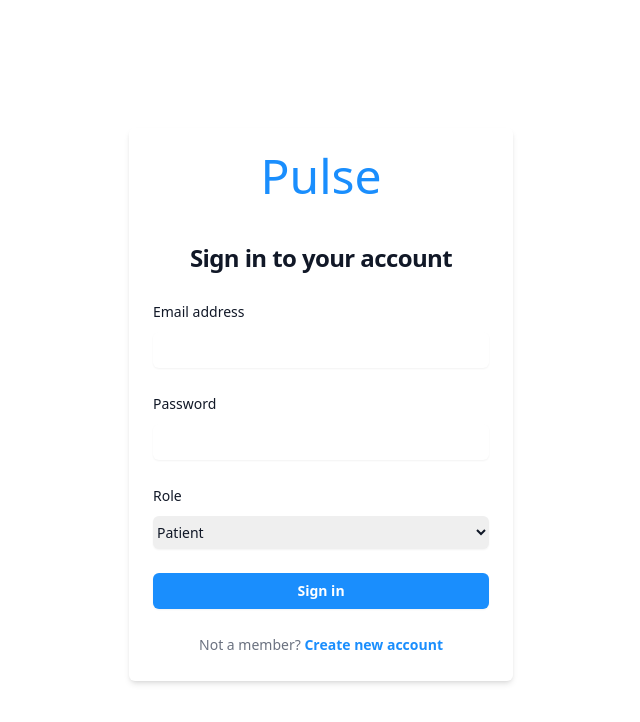
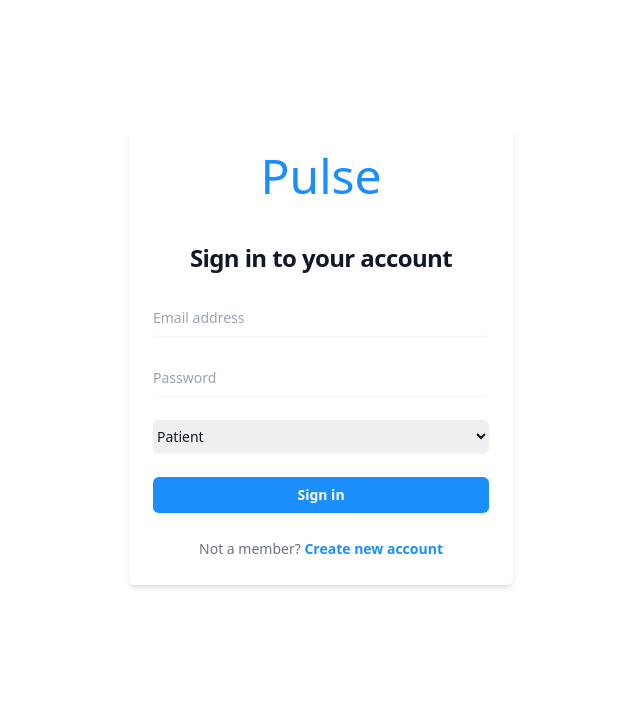
Before and after one commit to fadymohsen/CardioMaticClinic, a React (Create React App) app: page / in a window 1280 px wide. Shown: the top 722 px of the page, without its empty margins (319-959 px from the left). Built offline with nearby package versions, Linux system fonts and the light colour scheme.

Commit message:
Add files via upload

```diff
--- a/src/Pages/Login.js
+++ b/src/Pages/Login.js
@@ -59,56 +59,34 @@ export default function Login() {
 
           <form className="mt-6 space-y-6" onSubmit={handleSubmit}>
             <div>
-              <label
-                htmlFor="email"
-                className="block text-sm font-medium leading-6 text-gray-900"
-              >
-                Email address
-              </label>
-              <div className="mt-2">
               <input
                 id="email"
                 name="email"
                 type="email"
                 autoComplete="email"
                 required
+                placeholder="Email address"
                 value={email}
                 onChange={(e) => setEmail(e.target.value)}
                 className="block w-full rounded-md outline-none border-0 py-1.5 text-gray-900 shadow-sm focus:ring-2 focus:ring-inset focus:ring-primary sm:text-sm sm:leading-6"
               />
             </div>
-            </div>
 
             <div>
-              <div className="flex items-center justify-between">
-                <label
-                  htmlFor="password"
-                  className="block text-sm font-medium leading-6 text-gray-900 "
-                >
-                  Password
-                </label>
-              </div>
-              <div className="mt-2">
               <input
                 id="password"
                 name="password"
                 type="password"
                 autoComplete="current-password"
                 required
+                placeholder="Password"
                 value={password}
                 onChange={(e) => setPassword(e.target.value)}
-                  className=" block w-full rounded-md outline-none border-0 py-1.5 text-gray-900 shadow-sm focus:ring-2 focus:ring-inset focus:ring-primary sm:text-sm sm:leading-6"
+                className="block w-full rounded-md outline-none border-0 py-1.5 text-gray-900 shadow-sm focus:ring-2 focus:ring-inset focus:ring-primary sm:text-sm sm:leading-6"
               />
-              </div>
             </div>
 
             <div>
-              <label
-                htmlFor="role"
-                className="block text-sm font-medium leading-6 text-gray-900"
-              >
-                Role
-              </label>
               <select
                 id="role"
                 name="role"
```
Lines whose indentation alone changed are shown as unchanged.
